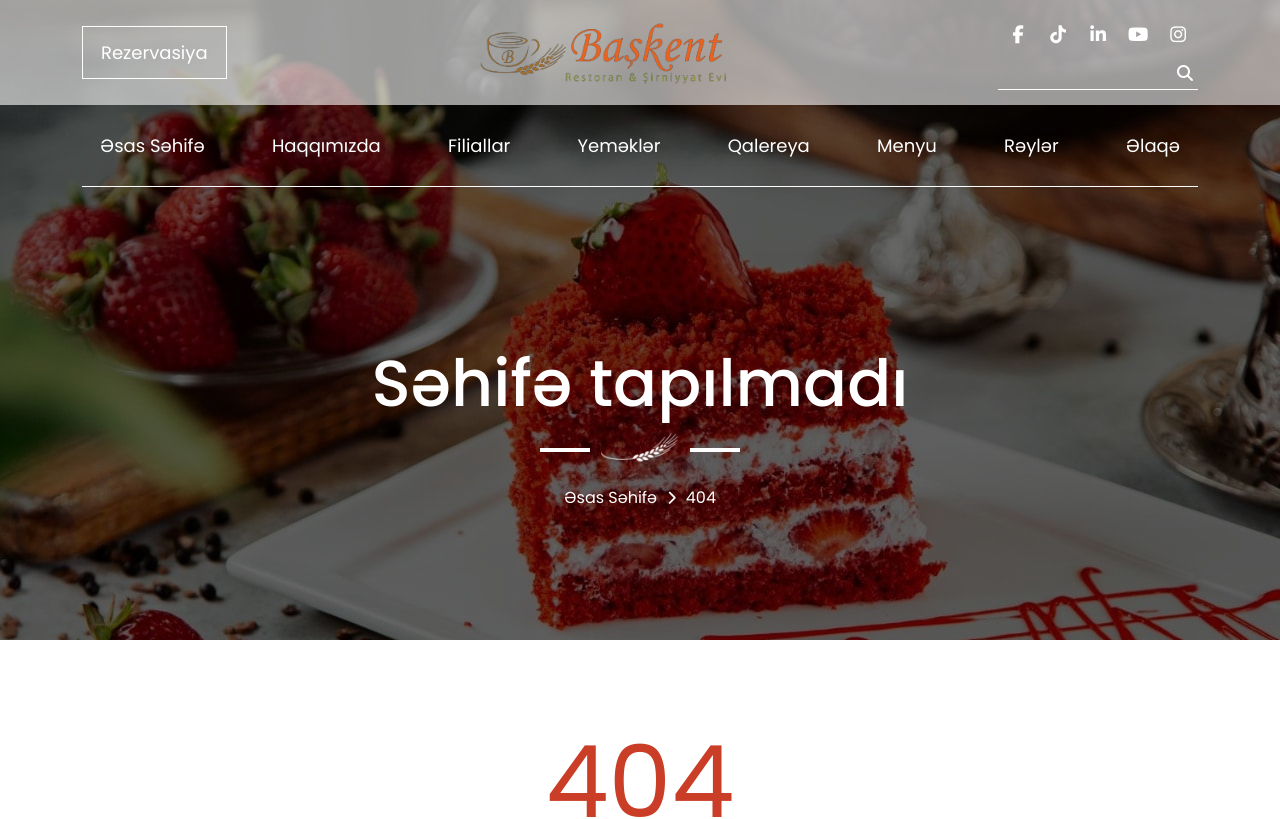
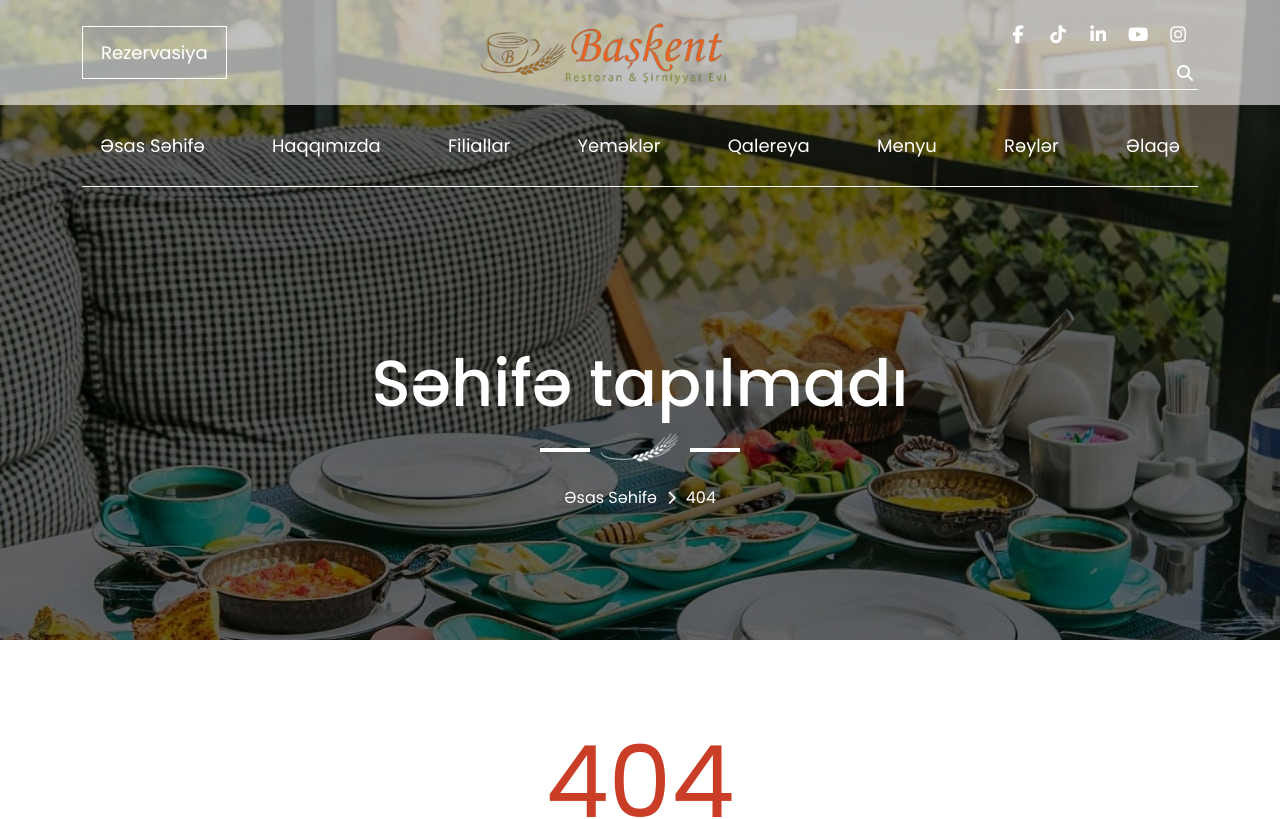
Before and after one commit to pashaskerov21/bashkent-app, a React (Create React App) app: page /404 in a window 1280 px wide. Shown: the top 819 px of the page. Built offline with nearby package versions, Linux system fonts and the light colour scheme.

Commit message:
fix header banner swiper problem

```diff
--- a/src/components/contact/ContactSection.jsx
+++ b/src/components/contact/ContactSection.jsx
@@ -20,7 +20,7 @@ function ContactSection() {
           </div>
           <div className="col-12 col-xl-6">
             <div className='map'>
-              <iframe src="https://www.google.com/maps/d/u/1/embed?mid=1UQoB2Xo9DSiKrUx5V290Dxzny7WCIB0&ehbc=2E312F"></iframe>
+              <iframe title='map' src="https://www.google.com/maps/d/u/1/embed?mid=1UQoB2Xo9DSiKrUx5V290Dxzny7WCIB0&ehbc=2E312F"></iframe>
             </div>
           </div>
         </div>
--- a/src/components/header/BannerSwiper.jsx
+++ b/src/components/header/BannerSwiper.jsx
@@ -1,16 +1,23 @@
 import React, { useContext } from 'react'
-import {Swiper, SwiperSlide} from 'swiper/react'
+import { Swiper, SwiperSlide } from 'swiper/react'
 import { MainContext } from '../../context/MainContext'
+import { Autoplay } from 'swiper'
 
 function BannerSwiper() {
-  const {bannerImgArr} = useContext(MainContext)
+  const { bannerImgArr } = useContext(MainContext)
   return (
     <div className='banner-swiper-container'>
-      <Swiper>
+      <Swiper
+        loop={true}
+        autoplay={{
+          delay: 3000,
+          disableOnInteraction: false,
+        }}
+        modules={[Autoplay]}>
         {
-          bannerImgArr.map((image,index) => (
+          bannerImgArr.map((image, index) => (
             <SwiperSlide key={index}>
-              <div className="banner-img" style={{backgroundImage: `url(${image})`}}></div>
+              <div className="banner-img" style={{ backgroundImage: `url(${image})` }}></div>
             </SwiperSlide>
           ))
         }
--- a/src/components/home/ContactHomeSection.jsx
+++ b/src/components/home/ContactHomeSection.jsx
@@ -5,7 +5,7 @@ function ContactHomeSection() {
     <section className="contact home">
       <div className="container">
         <div className='map'>
-          <iframe src="https://www.google.com/maps/d/u/1/embed?mid=1UQoB2Xo9DSiKrUx5V290Dxzny7WCIB0&ehbc=2E312F"></iframe>
+          <iframe title='map' src="https://www.google.com/maps/d/u/1/embed?mid=1UQoB2Xo9DSiKrUx5V290Dxzny7WCIB0&ehbc=2E312F"></iframe>
         </div>
       </div>
     </section>
```
